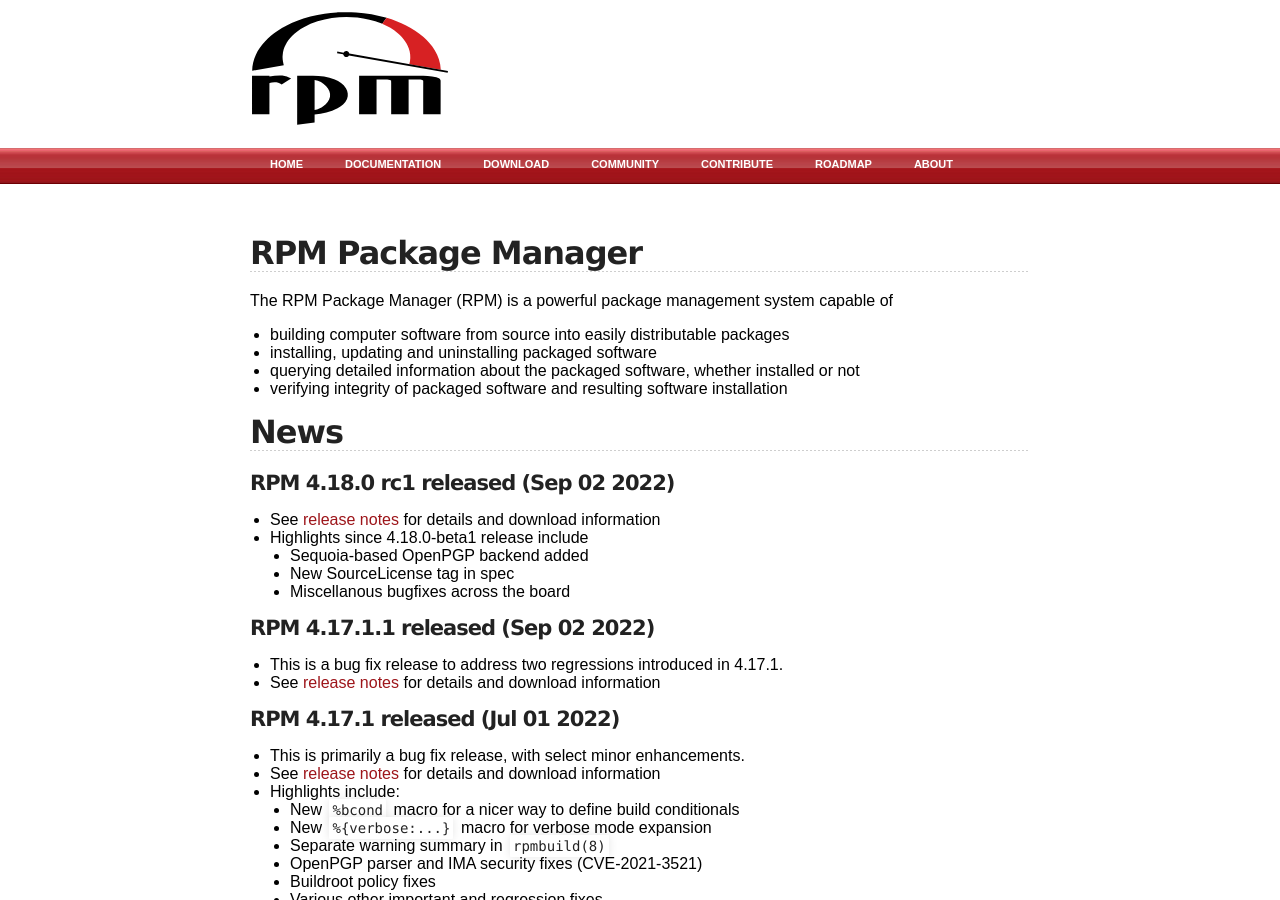
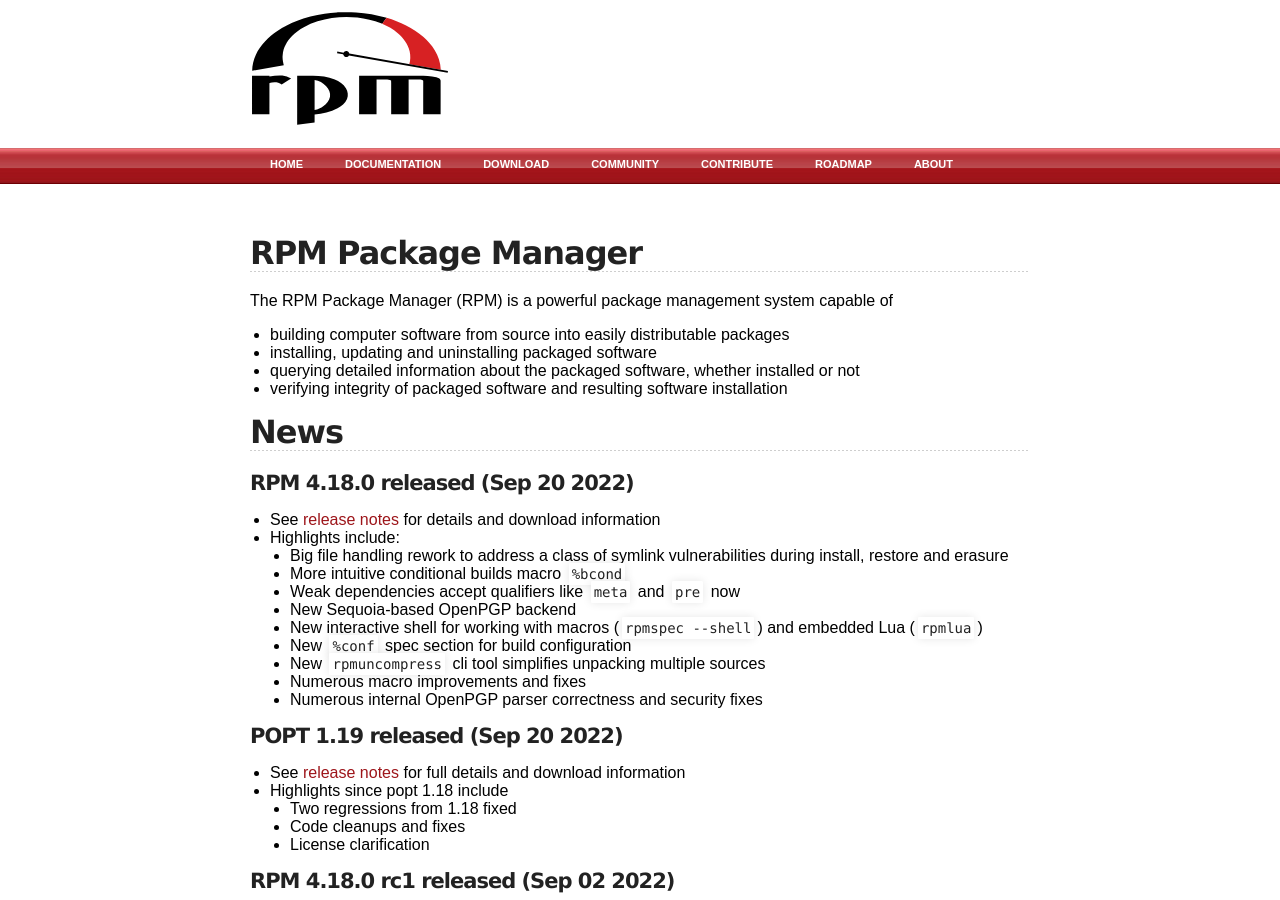
Before and after one commit to rpm-software-management/rpm-web, a Jekyll site: the page built from index.md, in a window 1280 px wide and 900 px high. Built offline with Jekyll 4.4.1, drawn with Linux system fonts in a browser that asks for light colours.

```diff
--- a/index.md
+++ b/index.md
@@ -15,6 +15,28 @@ capable of
 * verifying integrity of packaged software and resulting software installation
 
 ## News
+
+#### RPM 4.18.0 released (Sep 20 2022)
+* See [release notes](wiki/Releases/4.18.0) for details and download information
+* Highlights include:
+  * Big file handling rework to address a class of symlink vulnerabilities
+    during install, restore and erasure
+  * More intuitive conditional builds macro `%bcond`
+  * Weak dependencies accept qualifiers like `meta` and `pre` now
+  * New Sequoia-based OpenPGP backend
+  * New interactive shell for working with macros (`rpmspec --shell`) and embedded Lua (`rpmlua`)
+  * New `%conf` spec section for build configuration
+  * New `rpmuncompress` cli tool simplifies unpacking multiple sources
+  * Numerous macro improvements and fixes
+  * Numerous internal OpenPGP parser correctness and security fixes
+
+#### POPT 1.19 released (Sep 20 2022)
+* See [release notes](https://github.com/rpm-software-management/popt/releases/tag/popt-1.19-release) for full details and download information
+* Highlights since popt 1.18 include
+  * Two regressions from 1.18 fixed
+  * Code cleanups and fixes
+  * License clarification
+
 #### RPM 4.18.0 rc1 released (Sep 02 2022)
 * See [release notes](wiki/Releases/4.18.0) for details and download information
 * Highlights since 4.18.0-beta1 release include
```
Also changed, not shown: download.md (+5 -8 lines), timeline.md (+21 -0 lines), wiki/Releases/4.18.0.md (+6 -4 lines).
